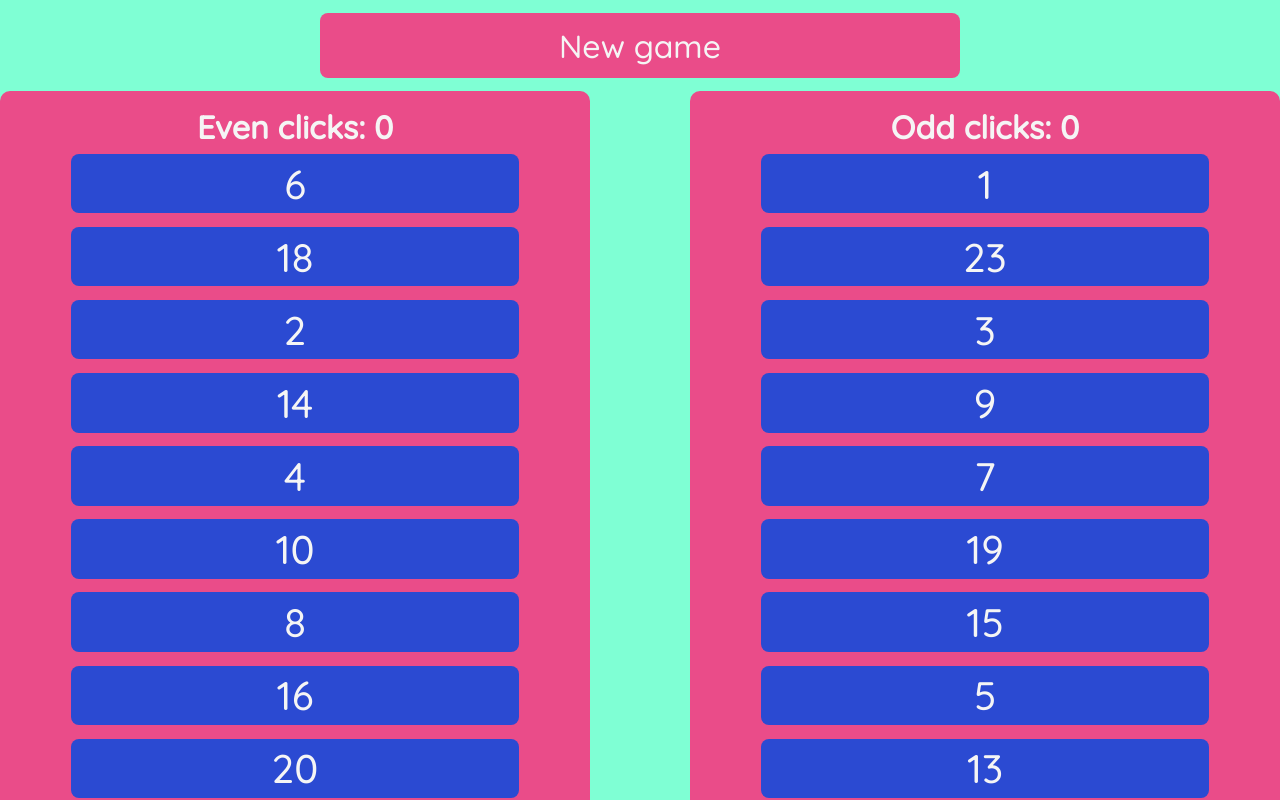
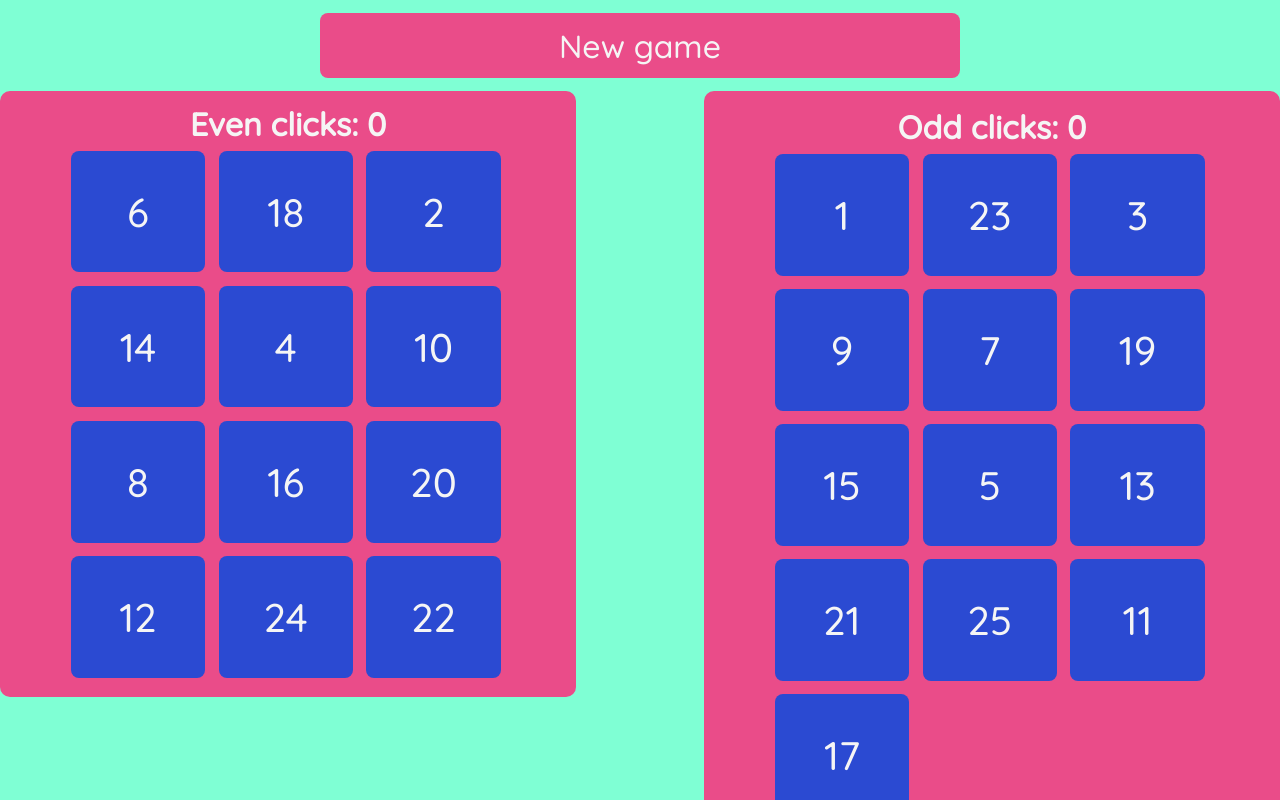
Before and after one commit to justwillj/Front-end-observation-test-exercise-v1, a React (Create React App) app: page / in a window 1280 px wide. Shown: the top 800 px of the page. Built offline with nearby package versions, Linux system fonts and the light colour scheme.

Commit message:
css spacing issues fixed

```diff
--- a/src/components/app/App.css
+++ b/src/components/app/App.css
@@ -23,6 +23,8 @@ h1 {
   font-family: "Inter", sans-serif;
   font-family: "Quicksand", sans-serif;
   text-align: center;
+  padding-top: 1%;
+  padding-bottom: 1%;
   margin: auto;
   margin-top: 1%;
   margin-left: 25%;
@@ -35,10 +37,10 @@ h1 {
   align-content: space-evenly;
   align-items: stretch;
   color: whitesmoke;
-  padding-top: 1rem;;
+  padding-top: 1%;;
   padding-left: 5%;
   padding-right:5%;
-  padding-bottom: 1rem;
+  padding-bottom: 1%;
   margin: auto;
   margin-top: 1%;
   border-radius: 10px;
@@ -70,7 +72,7 @@ h1 {
   flex-direction: row;
   align-items: center;
   align-content: space-around;
-  column-gap: 100px;
+  column-gap: 10%;
   /* padding: 120px; */
   /* padding-left: 10%; */
   width: 100%;
@@ -80,7 +82,7 @@ button {
   font-family: "Inter", sans-serif;
   font-family: "Quicksand", sans-serif;
   background-color: #ea4c89;
-  width: 100%;
+  width: 30%;
   border-radius: 8px;
   border-style: none;
   color: whitesmoke;
@@ -88,7 +90,7 @@ button {
   display: inline-block;
   font-weight: 500;
   outline: none;
-  padding: 1%;
+  padding: 8%;
   margin: 1.5%;
   position: relative;
   text-align: center;
```
